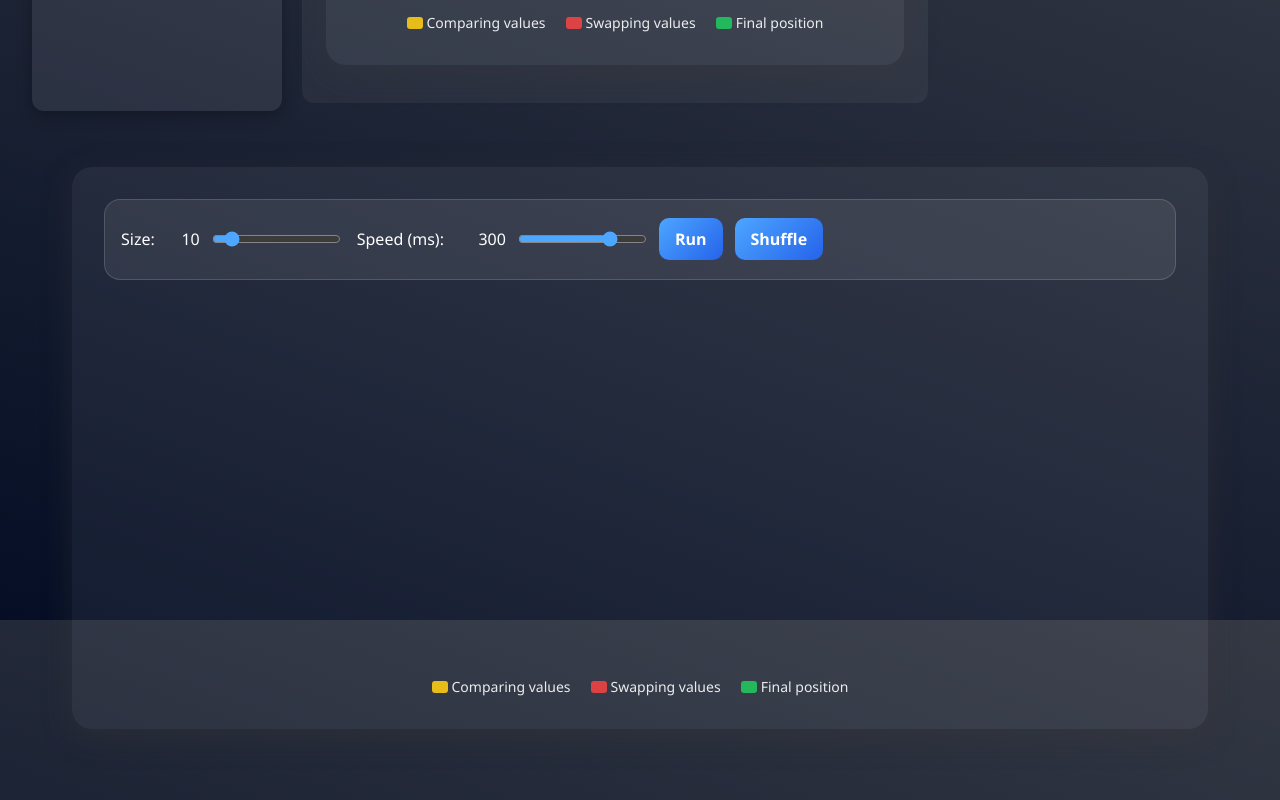
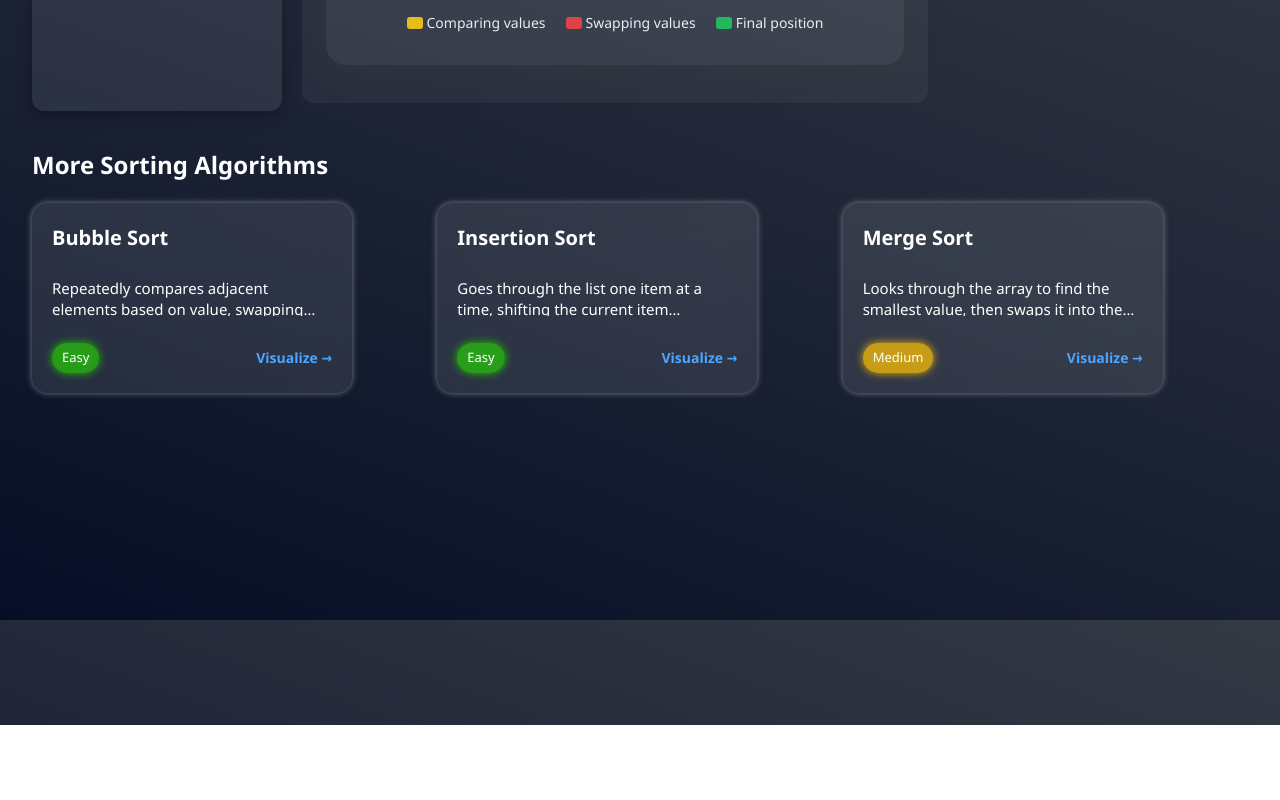
Before and after one commit to masonliiu/fullstack-algorithm-visualizer, a React (Vite) app in the folder frontend/: page /sorting/selection in a window 1280 px wide. Shown: the part 980-1780 px from the top of the page. After the commit the page ends 1705 px from the top, so only its background shows below. Built offline with nearby package versions, Linux system fonts and the light colour scheme; no server answers.

Commit message:
selection sort page fix

```diff
--- a/frontend/src/pages/Sorting/SelectionSort.jsx
+++ b/frontend/src/pages/Sorting/SelectionSort.jsx
@@ -47,7 +47,6 @@ export default function SelectionSort() {
                     </div>
                 </div>
             </div>
-            <Visualizer algo="selection" />
             <div className="relatedAlgorithms">
                 <h2>More Sorting Algorithms</h2>
                 <div className="card-grid" style={{ gap: "16px"}}>
```
